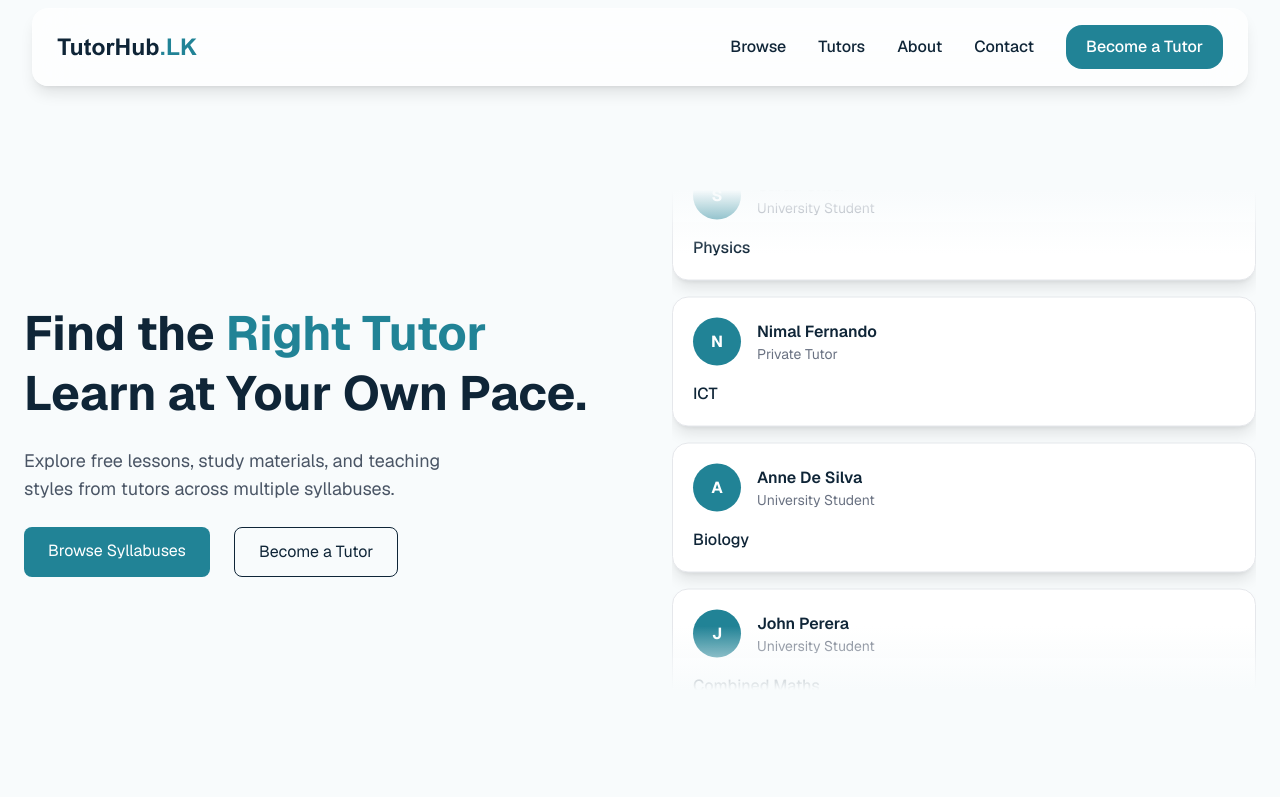
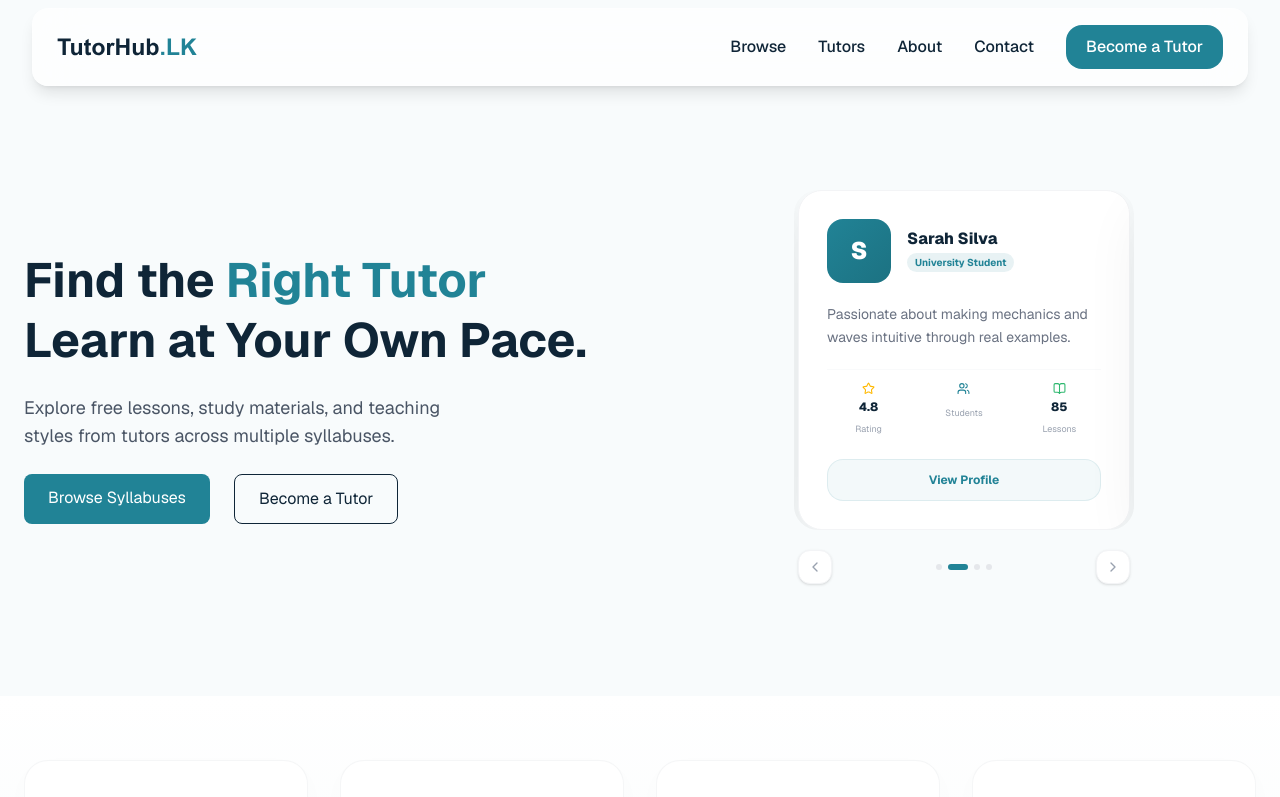
Before and after one commit to DinukaD-24/tutor-platform, a Next.js app: page / in a window 1280 px wide. Shown: the top 797 px of the page. Built offline with nearby package versions, Linux system fonts and the light colour scheme.

Commit message:
feat: implement TutorCarousel with auto-scrolling, improved layout, and interactive controls

```diff
--- a/src/components/hero/TutorCarousel.jsx
+++ b/src/components/hero/TutorCarousel.jsx
@@ -1,22 +1,116 @@
+"use client";
+
+import { useState, useEffect } from "react";
 import { tutors } from "@/data/tutors";
-import TutorMiniCard from "./TutorMiniCard";
+import { ChevronLeft, ChevronRight, Star, BookOpen, Users } from "lucide-react";
+import Link from "next/link";
 
-const scrollingTutors = [...tutors, ...tutors];
+const slogans = [
+    "Specialised in simplifying complex algebra and calculus for A/L students.",
+    "Passionate about making mechanics and waves intuitive through real examples.",
+    "Interactive programming lessons built around practical, exam-ready concepts.",
+    "Structured biology diagrams and memory techniques for fast revision.",
+];
 
-export default function TutorCarousel () {
+export default function TutorCarousel() {
+    const [activeIndex, setActiveIndex] = useState(0);
+
+    useEffect(() => {
+        const timer = setInterval(() => {
+            setActiveIndex((prev) => (prev + 1) % tutors.length);
+        }, 4000);
+        return () => clearInterval(timer);
+    }, []);
+
+    const prev = () => setActiveIndex((p) => (p - 1 + tutors.length) % tutors.length);
+    const next = () => setActiveIndex((p) => (p + 1) % tutors.length);
+
     return (
-        <div className="relative h-[500px] overflow-hidden">
+        <div className="relative w-full max-w-[340px] mx-auto select-none">
 
-            <div className="absolute top-0 left-0 right-0 h-16 bg-gradient-to-b from-background to-transparent z-10"></div>
+            {/* Card Slider */}
+            <div className="overflow-hidden rounded-3xl">
+                <div
+                    className="flex transition-transform duration-700 ease-out"
+                    style={{ transform: `translateX(-${activeIndex * 100}%)` }}
+                >
+                    {tutors.map((tutor, idx) => {
+                        const isUni = tutor.tutorType?.toLowerCase().includes("uni");
+                        return (
+                            <div key={tutor.id} className="w-full shrink-0 px-1">
+                                <div className="bg-white rounded-3xl border border-gray-100 shadow-[0_20px_60px_rgba(0,0,0,0.06)] p-7 space-y-5">
 
-            <div className="absolute bottom-0 left-0 right-0 h-16 bg-gradient-to-t from-background to-transparent z-10"></div>
+                                    {/* Avatar + Name */}
+                                    <div className="flex items-center gap-4">
+                                        <div className={`w-16 h-16 rounded-2xl flex items-center justify-center text-2xl font-black text-white bg-gradient-to-br ${isUni ? "from-primary to-primary-dark" : "from-secondary to-emerald-600"} shrink-0`}>
+                                            {tutor.name.charAt(0)}
+                                        </div>
+                                        <div>
+                                            <h3 className="font-extrabold text-dark text-base leading-tight">{tutor.name}</h3>
+                                            <span className={`inline-flex mt-1 text-[10px] font-bold px-2 py-0.5 rounded-full ${isUni ? "bg-primary/10 text-primary" : "bg-secondary/10 text-secondary"}`}>
+                                                {tutor.tutorType}
+                                            </span>
+                                        </div>
+                                    </div>
 
-            <div className="animate-scroll flex flex-col gap-4">
-                {scrollingTutors.map((tutor, index) => (
-                    <TutorMiniCard
-                        key={index}
-                        tutor={tutor}/>
-                ))}
+                                    {/* Slogan */}
+                                    <p className="text-sm text-gray-500 leading-relaxed">
+                                        {slogans[idx] || tutor.bio?.slice(0, 100)}
+                                    </p>
+
+                                    {/* Stats */}
+                                    <div className="grid grid-cols-3 gap-3 pt-3 border-t border-gray-50">
+                                        <div className="text-center">
+                                            <Star size={13} className="text-amber-400 mx-auto mb-1" />
+                                            <strong className="block text-xs font-extrabold text-dark">{tutor.rating}</strong>
+                                            <span className="text-[9px] text-gray-400">Rating</span>
+                                        </div>
+                                        <div className="text-center">
+                                            <Users size={13} className="text-primary mx-auto mb-1" />
+                                            <strong className="block text-xs font-extrabold text-dark">{tutor.students}</strong>
+                                            <span className="text-[9px] text-gray-400">Students</span>
+                                        </div>
+                                        <div className="text-center">
+                                            <BookOpen size={13} className="text-secondary mx-auto mb-1" />
+                                            <strong className="block text-xs font-extrabold text-dark">{tutor.lessonsCount}</strong>
+                                            <span className="text-[9px] text-gray-400">Lessons</span>
+                                        </div>
+                                    </div>
+
+                                    {/* CTA */}
+                                    <Link
+                                        href={`/tutors/${tutor.id}`}
+                                        className="block w-full text-center py-3 bg-primary/5 hover:bg-primary text-primary hover:text-white font-bold text-xs rounded-2xl border border-primary/10 hover:border-primary transition-all duration-200"
+                                    >
+                                        View Profile
+                                    </Link>
+                                </div>
+                            </div>
+                        );
+                    })}
+                </div>
+            </div>
+
+            {/* Controls */}
+            <div className="flex items-center justify-between mt-5 px-1">
+                <button onClick={prev} className="p-2 rounded-xl border border-gray-100 bg-white hover:border-primary/20 hover:text-primary text-gray-400 transition-all shadow-sm">
+                    <ChevronLeft size={16} />
+                </button>
+
+                {/* Dots */}
+                <div className="flex items-center gap-1.5">
+                    {tutors.map((_, i) => (
+                        <button
+                            key={i}
+                            onClick={() => setActiveIndex(i)}
+                            className={`h-1.5 rounded-full transition-all duration-300 ${i === activeIndex ? "w-5 bg-primary" : "w-1.5 bg-gray-200"}`}
+                        />
+                    ))}
+                </div>
+
+                <button onClick={next} className="p-2 rounded-xl border border-gray-100 bg-white hover:border-primary/20 hover:text-primary text-gray-400 transition-all shadow-sm">
+                    <ChevronRight size={16} />
+                </button>
             </div>
         </div>
     );
```
